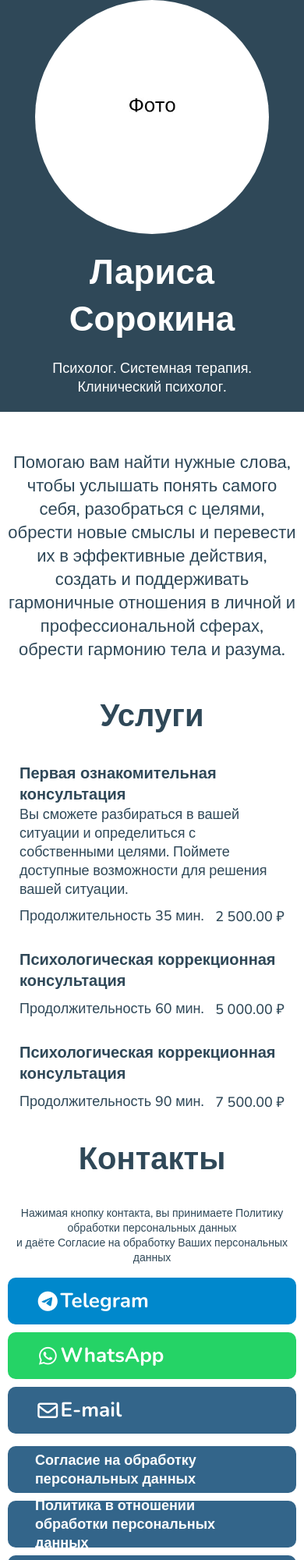
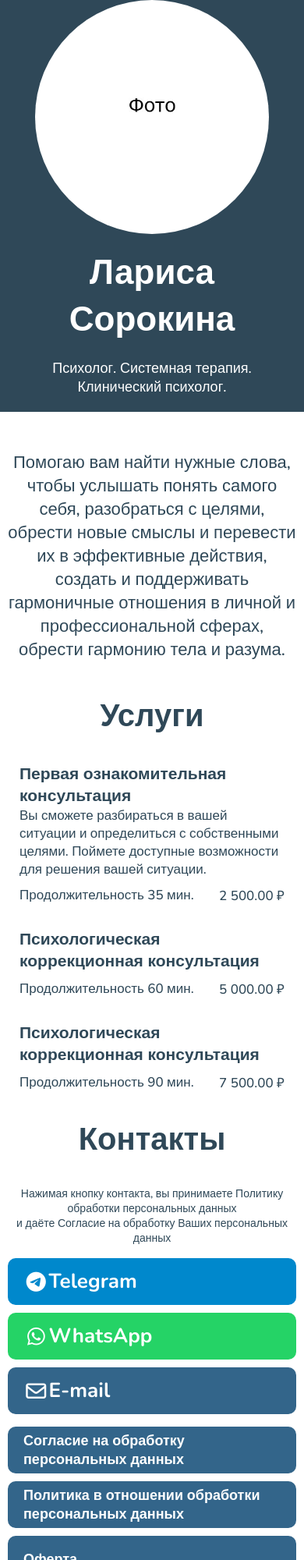
Before and after one commit to FedorSo/bio_site, a plain HTML site: page index.html in a window 390 px wide. Shown: the top 2000 px of the page at 78% size. Drawn offline with nearby package versions, Linux system fonts and the light colour scheme.

Commit message:
service fix

```diff
--- a/index.html
+++ b/index.html
@@ -72,7 +72,7 @@
         <span>Индивидуальный предприниматель</span><br>
         <span>Сорокина Лариса Анатольевна</span><br>
         <span>ИНН --</span><br>
-        <span>ОГНРИП --</span><br>
+        <span>ОГРНИП --</span><br>
         <span>Дата присвоения ОГРНИП --</span><br>
         <span>Адрес электронной почты: L.sorokina55@mail.ru</span>
     </footer>
--- a/style.css
+++ b/style.css
@@ -177,7 +177,7 @@ footer {
 @media (max-width: 670px) {
     .services {
         margin: 0 15px;
-        font-size: 18px;
+        font-size: 17px;
     }
 
     .services ul{
@@ -190,7 +190,7 @@ footer {
     }
 
     .service_title {
-        font-size: 20px;
+        font-size: 21px;
     }
 
     .service p{
@@ -213,7 +213,7 @@ footer {
         margin-bottom: 10px;
         font-size: 26px;
         font-weight: bold;
-        padding: 0 35px;
+        padding: 0 20px;
     }
 
     .contacts_docs_btn {
```
